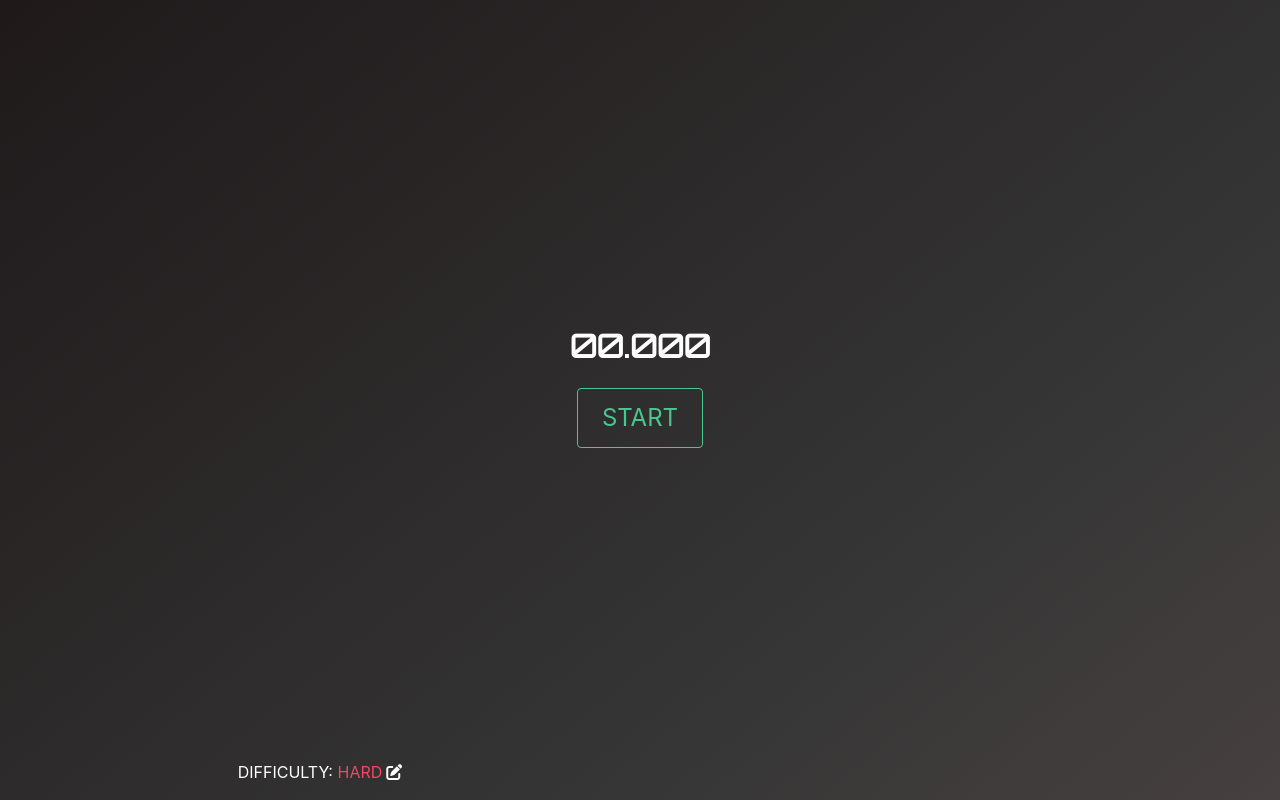
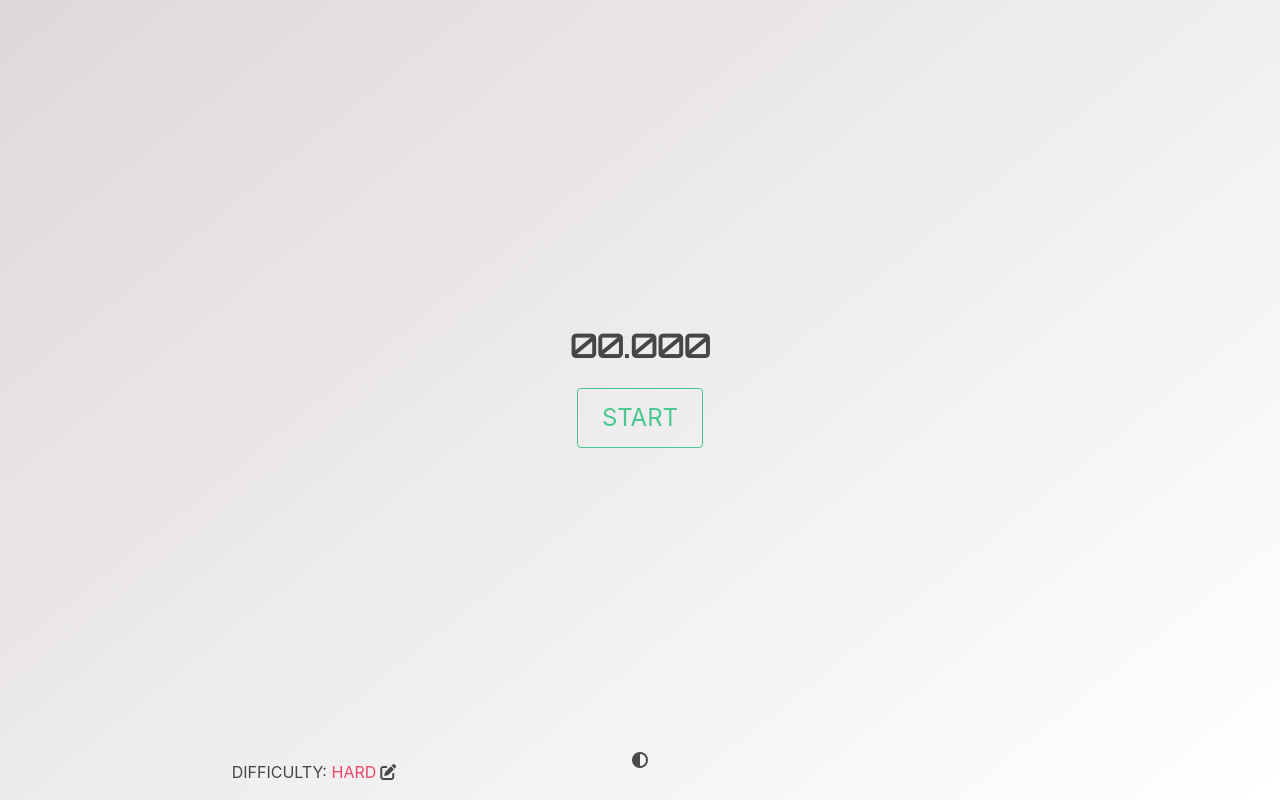
Before and after one commit to markussanders/stop, a React (Create React App) app: page / in a window 1280 px wide. Built offline with nearby package versions, Linux system fonts and the light colour scheme.

Commit message:
added light/dark mode pivot button

```diff
--- a/src/App.js
+++ b/src/App.js
@@ -12,6 +12,7 @@ export default class App extends React.Component {
     score: '',
     difficulty: 'HARD',
     changeDifficulty: false,
+    isLight: true,
   }
 
   handleAction = action => {
@@ -31,9 +32,17 @@ export default class App extends React.Component {
     this.handleChangeDifficulty();
   }
 
+  pivotLightDark = () => {
+    this.setState({isLight: !this.state.isLight});
+  }
+
+  color() {
+    return this.state.isLight ? 'is-light' : 'is-dark';
+  }
+
   render() {
     return (
-      <section id="app-content" className="hero is-fullheight is-dark is-bold">
+      <section id="app-content" className={`hero is-fullheight ${this.color()} is-bold`}>
           <BlindTimer handleScore={this.handleScore} handleAction={this.handleAction} />
         <div className = "hero-foot">
           <nav className="columns">
@@ -55,6 +64,7 @@ export default class App extends React.Component {
                   this.state.difficulty
                 }
               /> : null}
+              <span className="icon" onClick={() => this.pivotLightDark() }><i class="fas fa-adjust"></i></span>
             <GoalMessage score={this.state.score} action={this.state.action} difficulty={this.state.difficulty}/>
           </nav>
         </div>
```
